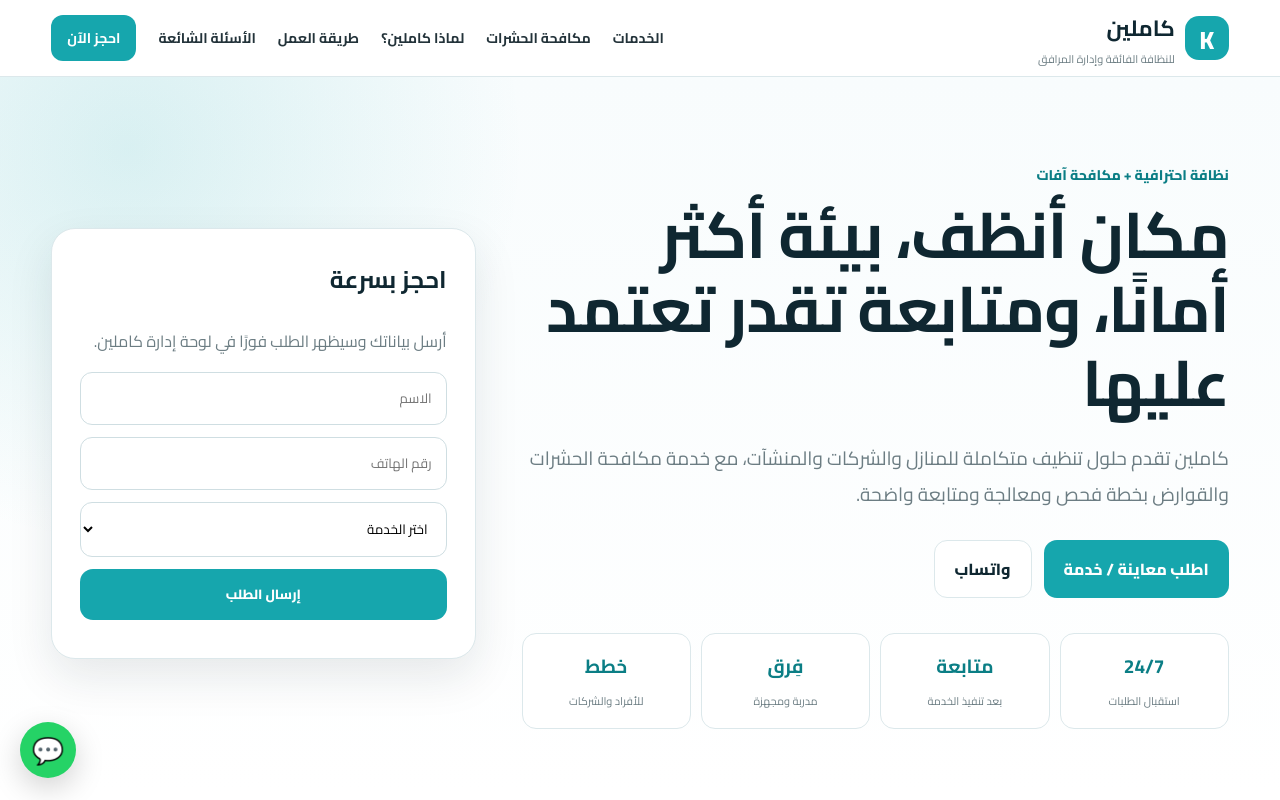
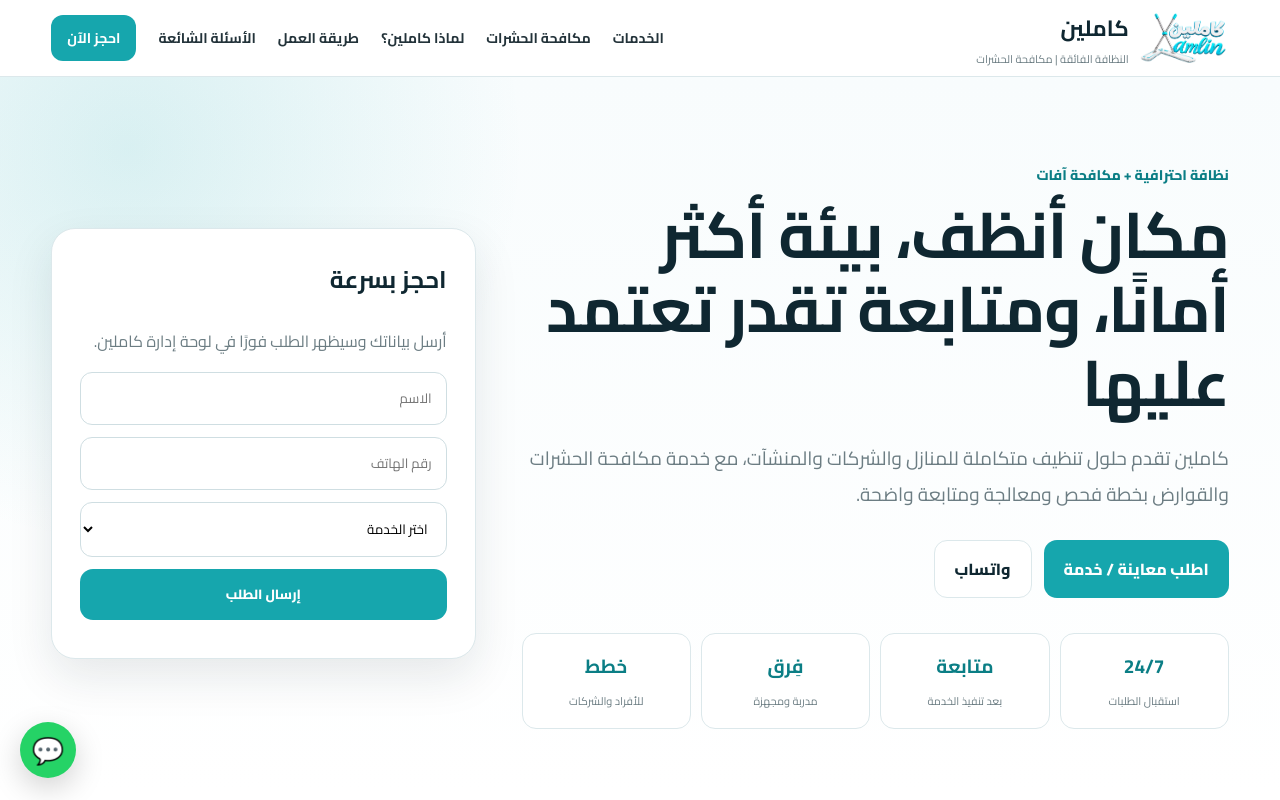
Before and after one commit to kamlin-eg/2025, a plain HTML site: page index.html in a window 1280 px wide. Shown: the top 800 px of the page. Drawn offline with Linux system fonts and the light colour scheme.

Commit message:
Add files via upload

```diff
--- a/index.html
+++ b/index.html
@@ -14,12 +14,12 @@
   <header class="topbar">
     <div class="container nav">
       <a class="brand" href="#home" aria-label="كاملين">
-        <span class="brand-mark">K</span>
-        <span>
-          <strong>كاملين</strong>
-          <small>للنظافة الفائقة وإدارة المرافق</small>
-        </span>
-      </a>
+      <img class="brand-mark" src="kamlin-logo.png" alt="شعار كاملين">
+  <span>
+    <strong>كاملين</strong>
+    <small>النظافة الفائقة | مكافحة الحشرات</small>
+  </span>
+</a>
       <button class="menu-btn" aria-label="فتح القائمة" onclick="toggleMenu()">☰</button>
       <nav id="mainNav">
         <a href="#services">الخدمات</a>
--- a/style.css
+++ b/style.css
@@ -7,7 +7,13 @@
 a{text-decoration:none;color:inherit}.container{width:min(1180px,92%);margin:auto}
 .topbar{position:sticky;top:0;z-index:50;background:rgba(255,255,255,.95);backdrop-filter:blur(12px);border-bottom:1px solid var(--line)}
 .nav{min-height:76px;display:flex;align-items:center;justify-content:space-between;gap:24px}.brand{display:flex;align-items:center;gap:10px}
-.brand-mark{width:44px;height:44px;display:grid;place-items:center;border-radius:14px;background:var(--turq);color:white;font-weight:800;font-size:25px}
+.brand-mark{
+  width:90px;
+  height:65px;
+  object-fit:contain;
+  object-position:center;
+  flex-shrink:0;
+}
 .brand strong{display:block;font-size:22px;color:var(--navy)}.brand small{display:block;color:var(--muted);font-size:11px}
 nav{display:flex;align-items:center;gap:22px;font-weight:700;font-size:14px}nav a:hover{color:var(--turq-dark)}.nav-cta{background:var(--turq);color:white!important;padding:10px 16px;border-radius:12px}
 .menu-btn{display:none;border:0;background:none;font-size:26px}
```
Also changed, not shown: kamlin-logo.png (added), kamlin-logo.svg (added).
